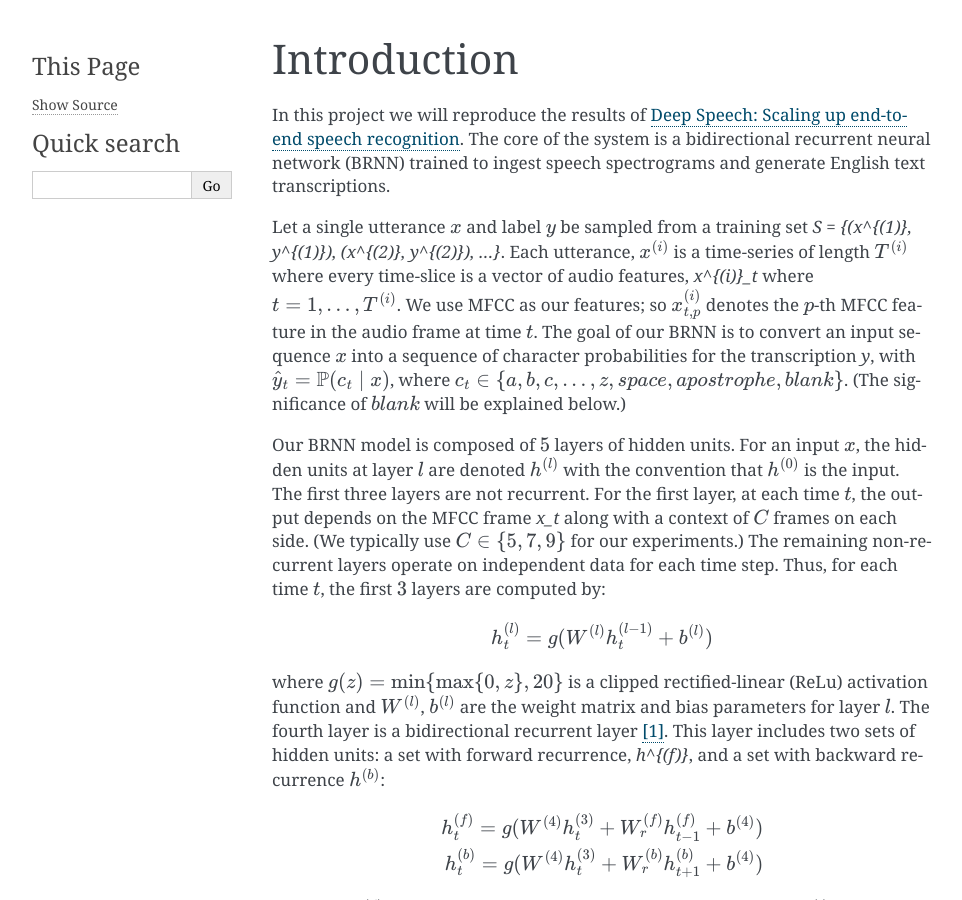
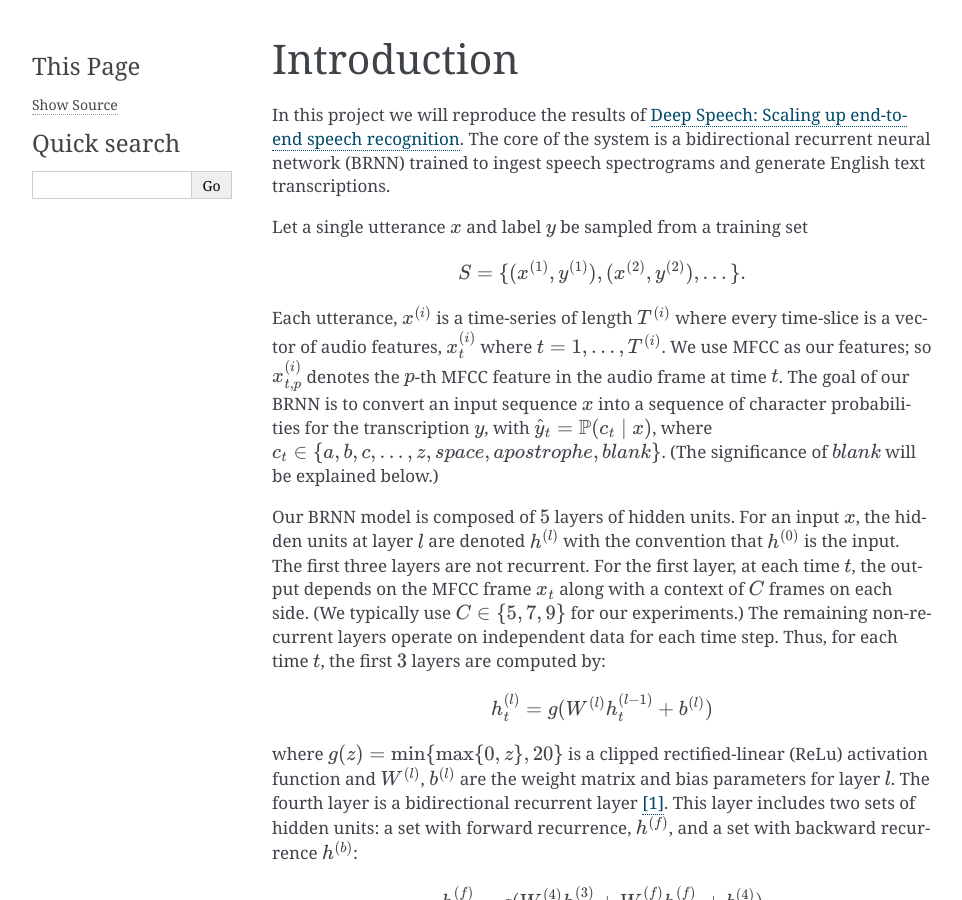
Before and after one commit to mozilla/DeepSpeech, a Sphinx documentation site: the page built from doc/DeepSpeech.rst, in a window 1280 px wide and 900 px high. Shown: the whole window, without its empty margins (148-1110 px from the left). Built offline with Sphinx 7.4.7, drawn with Linux system fonts in a browser that asks for light colours; some of the changed lines change nothing that is shown.

Commit message:
Add missing math contexts in DeepSpeech.rst

```diff
--- a/doc/DeepSpeech.rst
+++ b/doc/DeepSpeech.rst
@@ -7,14 +7,17 @@ The core of the system is a bidirectional recurrent neural network (BRNN)
 trained to ingest speech spectrograms and generate English text transcriptions.
 
 Let a single utterance :math:`x` and label :math:`y` be sampled from a training set
-`S = \{(x^{(1)}, y^{(1)}), (x^{(2)}, y^{(2)}), . . .\}`.
+
+.. math::
+    S = \{(x^{(1)}, y^{(1)}), (x^{(2)}, y^{(2)}), . . .\}.
+
 Each utterance, :math:`x^{(i)}` is a time-series of length :math:`T^{(i)}`
 where every time-slice is a vector of audio features,
-`x^{(i)}_t` where :math:`t=1,\ldots,T^{(i)}`.
+:math:`x^{(i)}_t` where :math:`t=1,\ldots,T^{(i)}`.
 We use MFCC as our features; so :math:`x^{(i)}_{t,p}` denotes the :math:`p`-th MFCC feature
 in the audio frame at time :math:`t`. The goal of our BRNN is to convert an input
 sequence :math:`x` into a sequence of character probabilities for the transcription
-`y`, with :math:`\hat{y}_t =\mathbb{P}(c_t \mid x)`,
+:math:`y`, with :math:`\hat{y}_t =\mathbb{P}(c_t \mid x)`,
 where :math:`c_t \in \{a,b,c, . . . , z, space, apostrophe, blank\}`.
 (The significance of :math:`blank` will be explained below.)
 
@@ -22,7 +25,7 @@ Our BRNN model is composed of :math:`5` layers of hidden units.
 For an input :math:`x`, the hidden units at layer :math:`l` are denoted :math:`h^{(l)}` with the
 convention that :math:`h^{(0)}` is the input. The first three layers are not recurrent.
 For the first layer, at each time :math:`t`, the output depends on the MFCC frame
-`x_t` along with a context of :math:`C` frames on each side.
+:math:`x_t` along with a context of :math:`C` frames on each side.
 (We typically use :math:`C \in \{5, 7, 9\}` for our experiments.)
 The remaining non-recurrent layers operate on independent data for each time step.
 Thus, for each time :math:`t`, the first :math:`3` layers are computed by:
@@ -35,7 +38,7 @@ activation function and :math:`W^{(l)}`, :math:`b^{(l)}` are the weight matrix a
 parameters for layer :math:`l`. The fourth layer is a bidirectional recurrent
 layer `[1] <http://www.di.ufpe.br/~fnj/RNA/bibliografia/BRNN.pdf>`_.
 This layer includes two sets of hidden units: a set with forward recurrence,
-`h^{(f)}`, and a set with backward recurrence :math:`h^{(b)}`:
+:math:`h^{(f)}`, and a set with backward recurrence :math:`h^{(b)}`:
 
 .. math::
     h^{(f)}_t = g(W^{(4)} h^{(3)}_t + W^{(f)}_r h^{(f)}_{t-1} + b^{(4)})
```
